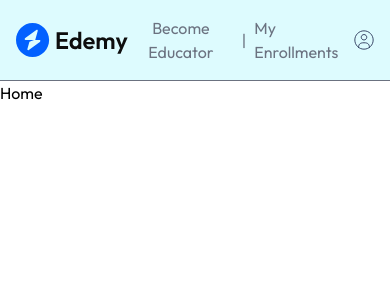
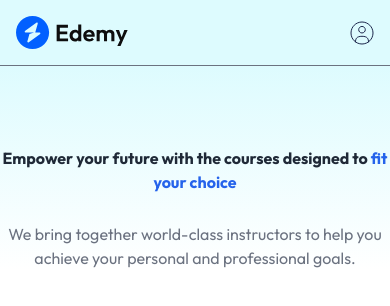
Before and after one commit to MDPerrfan/EduNexas, a React (Vite) app in the folder client/: page / in a window 390 px wide. Shown: the top 306 px of the page. Built offline with nearby package versions, Linux system fonts and the light colour scheme; no server answers.

Commit message:
Added clerk auth and hero

```diff
--- a/client/package.json
+++ b/client/package.json
@@ -10,6 +10,7 @@
     "preview": "vite preview"
   },
   "dependencies": {
+    "@clerk/clerk-react": "^5.22.11",
     "humanize-duration": "^3.32.1",
     "quill": "^2.0.3",
     "rc-progress": "^4.0.0",
--- a/client/src/components/students/Hero.jsx
+++ b/client/src/components/students/Hero.jsx
@@ -1,9 +1,14 @@
 import React from 'react'
+import { assets } from '../../assets/assets'
 
 const Hero = () => {
   return (
-    <div>
-      <h1>Hero</h1>
+    <div className='flex flex-col items-center justify-center w-full md:pt-36 pt-20 px77
+     md:px-0 space-y-7 text-center bg-gradient-to-b from-cyan-100/70'>
+      <h1 className='md:text-home-heading-large text-home-heading-small relative font-bold text-gray-800 max-w-3xl mx-auto'>Empower your future with the courses designed to <span className='text-blue-600'>fit your choice</span> <img src={assets.sketch} alt="sketch" className='md:block hidden absolute -bottom-7 right-0'/> </h1>
+      <p className='md:block hidden text-gray-500 max-w-2xl mx-auto'>We bring together world-class instructors, interactive content and a supportive community to help you achieve your personal and professional goals.</p>
+      <p className='md:hidden  text-gray-500 max-w-sm mx-auto'>We bring together world-class instructors to help you achieve your personal and professional goals.</p>
+
     </div>
   )
 }
--- a/client/src/components/students/Navbar.jsx
+++ b/client/src/components/students/Navbar.jsx
@@ -1,26 +1,43 @@
 import React from 'react'
 import { assets } from '../../assets/assets'
 import { Link } from 'react-router-dom'
+import { useClerk, useUser, UserButton, SignInButton } from "@clerk/clerk-react";
+
 const Navbar = () => {
-  const isCourseListPage = location.pathname.includes('/course-list')
+  const isCourseListPage = location.pathname.includes('/course-list');
+  const { openSignIn } = useClerk();
+  const { user } = useUser()
   return (
-    <div className={`flex items-center justify-between border-b border-gray-500 py-4 px-4 sm:px-10 md:px-14 lg:px-36 ${isCourseListPage ? 'bg-white':'bg-cyan-100/70'}`}>
-      <img src={assets.logo} alt="" className='w-28 lg:w-32 cursor-pointer'/>
+    <div className={`flex items-center justify-between border-b border-gray-500 py-4 px-4 sm:px-10 md:px-14 lg:px-36 ${isCourseListPage ? 'bg-white' : 'bg-cyan-100/70'}`}>
+      <img src={assets.logo} alt="" className='w-28 lg:w-32 cursor-pointer' />
       <div className='hidden md:flex items-center gap-5 text-gray-500'>
         <div className='flex items-center gap-4'>
+          {user &&
+            <>
               <button >Become Educator</button>
               |
               <Link to="/my-enrollments"> My Enrollments</Link>
+            </>
+          }
         </div>
-          <button className='bg-blue-600 px-5 py-2 rounded-full text-white '>Create account</button>
+        {
+          user ? <UserButton /> : <button onClick={() => openSignIn()} className='bg-blue-600 px-5 py-2 rounded-full text-white '>Create account</button>
+        }
       </div>
       <div className='md:hidden flex items-center gap-2 sm:gap-5 text-gray-500'>
-          <div className='flex items-center gap-2'>
+        <div className='flex items-center gap-1 sm:gap-2 max-sm:text-xs'>
+        {user &&
+            <>
               <button >Become Educator</button>
               |
               <Link to="/my-enrollments"> My Enrollments</Link>
-            <button><img src={assets.user_icon} alt="" /></button>
+            </>
+          }
         </div>
+        {
+          user? <UserButton/> :
+          <button onClick={()=>openSignIn()}><img src={assets.user_icon} alt="" /></button>
+        }
       </div>
     </div>
   )
--- a/client/src/main.jsx
+++ b/client/src/main.jsx
@@ -3,10 +3,20 @@ import './index.css'
 import App from './App.jsx'
 import { BrowserRouter } from 'react-router-dom'
 import { AppContextProvider } from './context/AppContext.jsx'
+import { ClerkProvider } from '@clerk/clerk-react'
+
+// Import your Publishable Key
+const PUBLISHABLE_KEY = import.meta.env.VITE_CLERK_PUBLISHABLE_KEY
+
+if (!PUBLISHABLE_KEY) {
+  throw new Error("Missing Publishable Key")
+}
 createRoot(document.getElementById('root')).render(
   <BrowserRouter>
-    <AppContextProvider>
-      <App />
-    </AppContextProvider>
+    <ClerkProvider publishableKey={PUBLISHABLE_KEY} afterSignOutUrl="/">
+      <AppContextProvider>
+        <App />
+      </AppContextProvider>
+    </ClerkProvider>
   </BrowserRouter>,
 )
--- a/client/src/pages/student/Home.jsx
+++ b/client/src/pages/student/Home.jsx
@@ -1,9 +1,11 @@
 import React from 'react'
+import Hero from '../../components/students/Hero'
 
 const Home = () => {
   return (
     <div>
-      <h1>Home</h1>
+      <Hero/>
+      <h1></h1>
     </div>
   )
 }
```
Also changed, not shown: 2 other files (tests, documents, lock files or other folders). Lines whose indentation alone changed are shown as unchanged.
